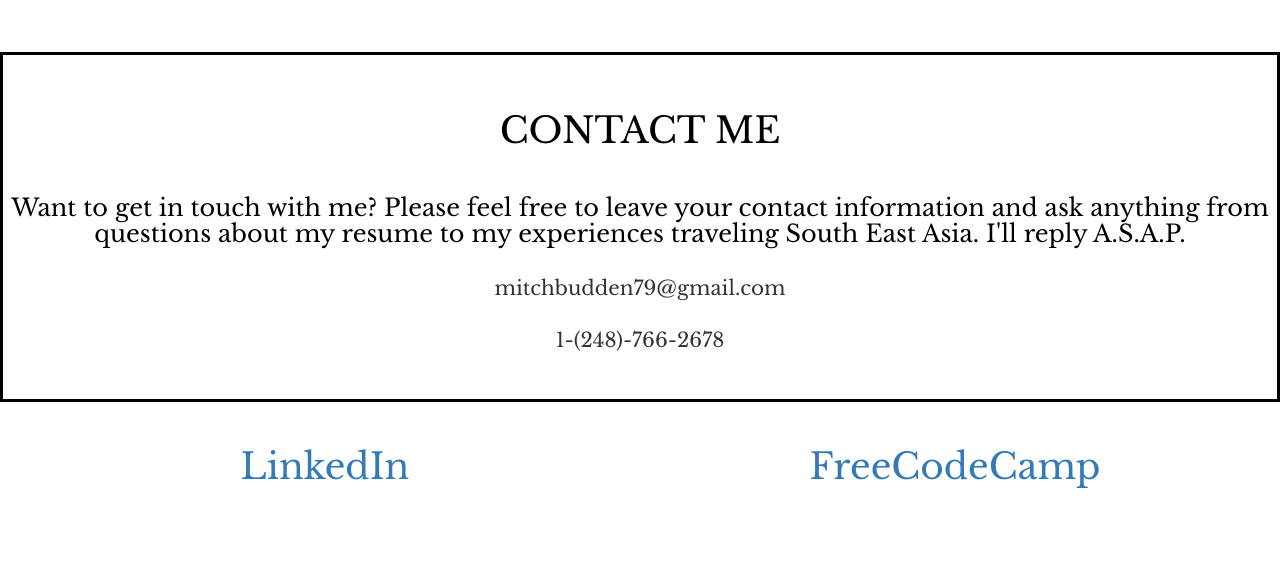
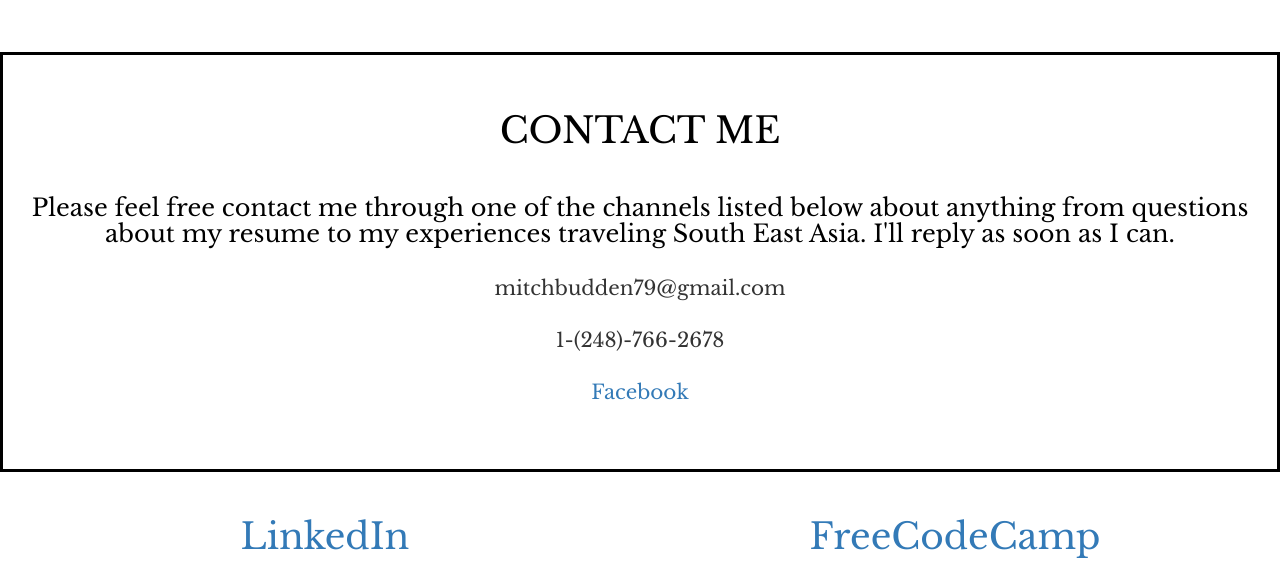
Before and after one commit to mitchbudden/portfolio, a plain HTML site: page index.html in a window 1280 px wide. Shown: the part 1787-2354 px from the top of the page. Before the commit the page ends 2284 px from the top, so only its background shows below. Drawn offline with nearby package versions, Linux system fonts and the light colour scheme; a web font is replaced by a local one.

Commit message:
3/13/17 changes

```diff
--- a/css/style.css
+++ b/css/style.css
@@ -33,7 +33,11 @@
   }
 
   .bio {
-   background-image: url("http://code2prog.com/wp-content/uploads/2015/01/ceystalhorizon-flat-design-wallpapers-HD-free-wallpapers-backgrounds-images-FHD-4k-download-2014-2015-2016.jpg");
+   background: url("http://code2prog.com/wp-content/uploads/2015/01/ceystalhorizon-flat-design-wallpapers-HD-free-wallpapers-backgrounds-images-FHD-4k-download-2014-2015-2016.jpg") no-repeat center center fixed;
+   -webkit-background-size: cover;
+   -moz-background-size: cover;
+   -o-background-size: cover;
+   background-size: cover;
    padding-left: 10em;
    padding-right: 10em;
    font-family: 'Josefin Sans', sans-serif;
@@ -119,7 +123,7 @@
 
   .contact {
     background-color: white;
-    height: 25em;
+    height: 30em;
     border-style: solid;
     border-color: black;
     border-width: 3px;
@@ -141,7 +145,7 @@
   }
 
 
-#email, #phone {
+#email, #phone, #facebook {
   font-size: 20px;
   font-family: 'Libre Baskerville', serif;
   text-align: center;
--- a/index.html
+++ b/index.html
@@ -132,10 +132,11 @@
 
     <div class="contact">
       <h1 id="cme">CONTACT ME</h1>
-      <h3 id="intouch">Want to get in touch with me? Please feel free to leave your contact information and ask anything from questions about my resume to my experiences traveling South East Asia.
-          I'll reply A.S.A.P.</h3>
+      <h3 id="intouch">Please feel free contact me through one of the channels listed below about anything from questions about my resume to my experiences traveling South East Asia.
+          I'll reply as soon as I can.</h3>
       <h1 id="email">mitchbudden79@gmail.com<h1>
           <h1 id="phone">1-(248)-766-2678</h1>
+          <h1 id="facebook"><a href="https://www.facebook.com/mitchell.budden.5">Facebook</a><h1>
     </div>
 
   <div class="row">
--- a/style.css
+++ b/style.css
@@ -33,7 +33,11 @@
   }
 
   .bio {
-   background-image: url("http://code2prog.com/wp-content/uploads/2015/01/ceystalhorizon-flat-design-wallpapers-HD-free-wallpapers-backgrounds-images-FHD-4k-download-2014-2015-2016.jpg");
+   background: url("http://code2prog.com/wp-content/uploads/2015/01/ceystalhorizon-flat-design-wallpapers-HD-free-wallpapers-backgrounds-images-FHD-4k-download-2014-2015-2016.jpg") no-repeat center center fixed;
+   -webkit-background-size: cover;
+   -moz-background-size: cover;
+   -o-background-size: cover;
+   background-size: cover;
    padding-left: 10em;
    padding-right: 10em;
    font-family: 'Josefin Sans', sans-serif;
@@ -119,7 +123,7 @@
 
   .contact {
     background-color: white;
-    height: 25em;
+    height: 30em;
     border-style: solid;
     border-color: black;
     border-width: 3px;
@@ -141,7 +145,7 @@
   }
 
 
-#email, #phone {
+#email, #phone, #facebook {
   font-size: 20px;
   font-family: 'Libre Baskerville', serif;
   text-align: center;
```
